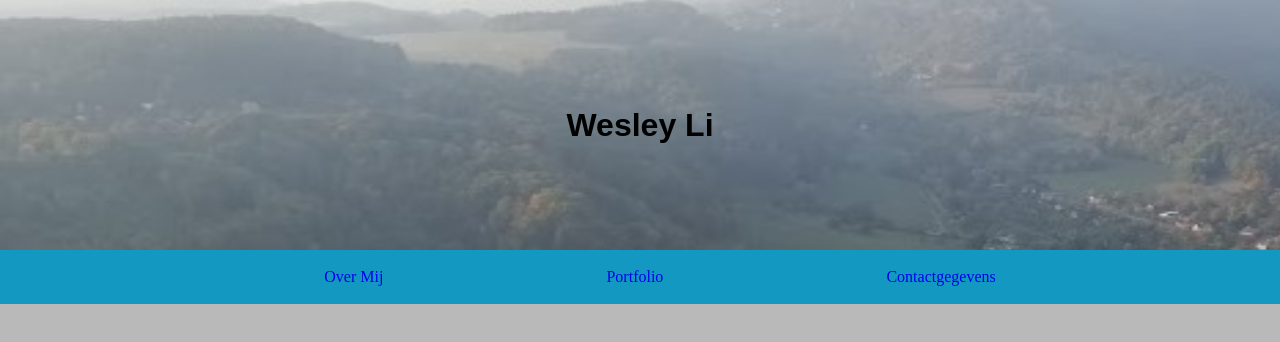
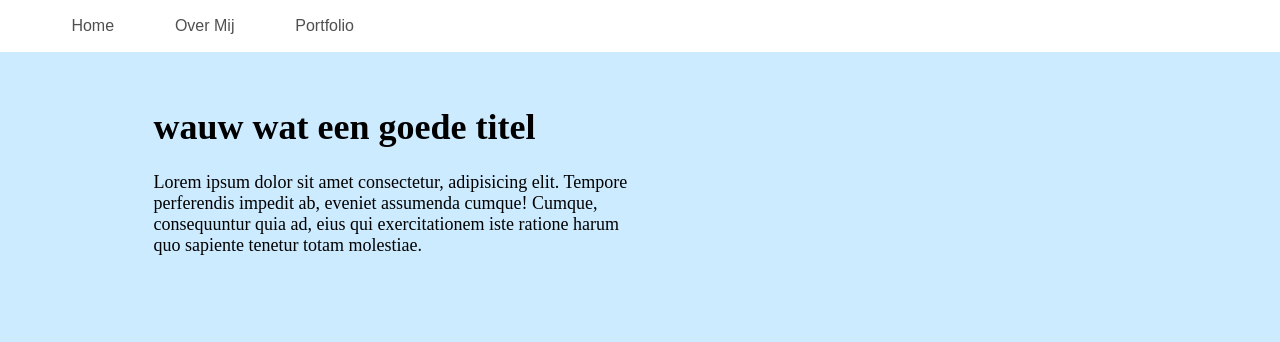
Before and after one commit to saaaalt/portfolio-eindopdracht, a plain HTML site: page overmij.html in a window 1280 px wide. Drawn offline with Linux system fonts and the light colour scheme.

Commit message:
new layout

```diff
--- a/main.css
+++ b/main.css
@@ -1,50 +1,33 @@
 body{
     margin: 0;
-    background-color: rgb(185, 185, 185);
-}
-.header_image{
-    font-family: Arial, Helvetica, sans-serif;
-    font-weight: bolder;
-    display: flex;
-    justify-content: center;
-    align-items: center;
-    flex-direction: column;
-    background-image: url(img/background1.jpg);
-    height: 250px;
-    object-fit: contain;
-    margin: 0;
-}
-.header_image h1{
-    color: white;
-}
-.header_image a:active{
-    color: black;
-}
-.header_image a{
-    color: black;
-    padding: 100px;
+    background-color: rgb(205, 235, 255);
 }
 nav{
     display: flex;
     justify-content: center;
-    background-color: rgb(19, 152, 193);
+    background-color: rgb(255, 255, 255);
     padding: 1px;
 }
 ul{
     display: flex;
     justify-content: space-around;
-    width: 70%;
+    width: 80%;
+    padding-right: 70%;
 }
 a{
+    font-family: Arial, Helvetica, sans-serif;
+    font-size: 16px;
+    color: rgb(80, 80, 80);
     text-decoration: none;
-    margin: 1px 5px;
 }
 nav a:hover{
+    border: 16px;
     border-radius: 5px;
-    background-color: darkblue;
+    background-color: rgb(81, 81, 81);
     color: white;
     transition-duration: 0.5s;
 }
+
 .about_me{
     font-size: large;
     padding: 30px 12%;
--- a/overmij.html
+++ b/overmij.html
@@ -4,19 +4,21 @@
         <meta charset="UTF-8" />
         <meta http-equiv="X-UA-Compatible" content="IE=edge" />
         <meta name="viewport" content="width=device-width, initial-scale=1.0" />
-        <title>Over Mij</title>
+        <title>Home page</title>
         <link rel="stylesheet" href="main.css">
     </head>
     <body>
-        <div class="header_image">
-            <h1><a href="./index.html">Wesley Li</a></h1>
-        </div>
         <nav>
             <ul>
+                <a href="./index.html">Home</a>
                 <a href="./overmij.html">Over Mij</a>
                 <a href="./portfolio.html">Portfolio</a>
-                <a href="./contactgegevens.html">Contactgegevens</a>
             </ul>
         </nav>
+        <div class="about_me">
+            <h1>wauw wat een goede titel</h1>
+            <p>Lorem ipsum dolor sit amet consectetur, adipisicing elit. Tempore perferendis impedit ab, eveniet assumenda cumque! Cumque, consequuntur quia ad, eius qui exercitationem iste ratione harum quo sapiente tenetur totam molestiae.</p>
 
-    </body
+        </div>
+    </body>
+</html>
```
Also changed, not shown: contactgegevens.html (+9 -6 lines), index.html (+1 -4 lines), portfolio.html (+8 -6 lines).
